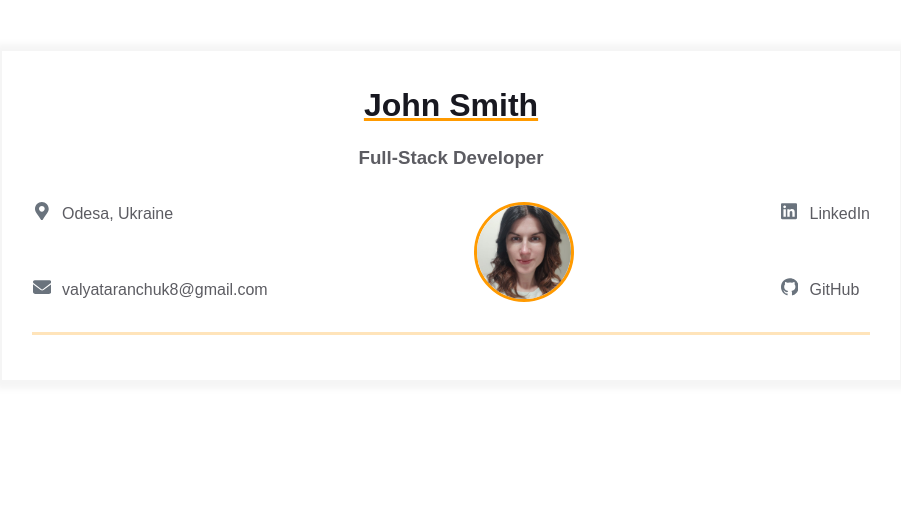
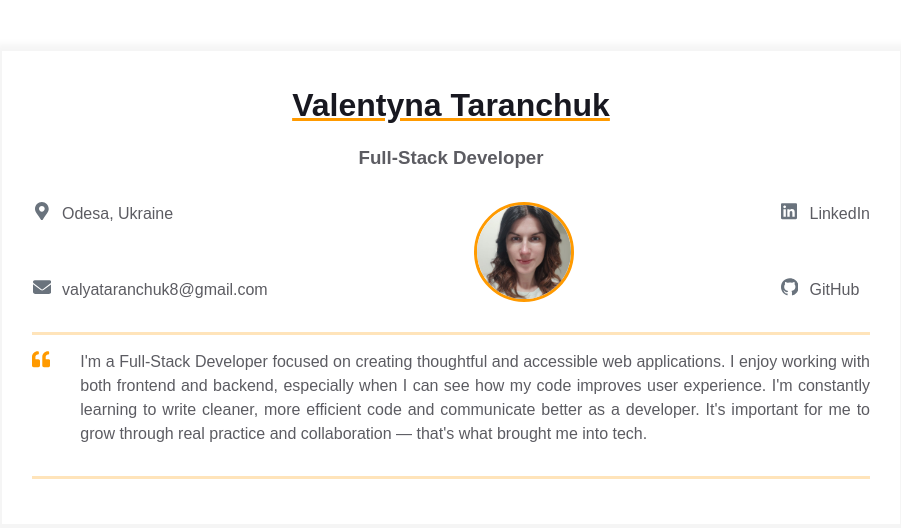
Before and after one commit to valentyna88/homepage, a plain HTML site: page index.html in a window 1280 px wide. Shown: the whole page, without its empty margins (189-1090 px from the left). Drawn offline with Linux system fonts and the light colour scheme.

Commit message:
Add intro section with updated content

```diff
--- a/index.html
+++ b/index.html
@@ -11,7 +11,7 @@
       <div class="resume">
         <div class="container">
           <div class="resume__block">
-            <h1 class="contact-info__header">John Smith</h1>
+            <h1 class="contact-info__header">Valentyna Taranchuk</h1>
             <h3 class="contact-info__sub-header">Full-Stack Developer</h3>
 
             <div class="contact_info_container fh">
@@ -130,6 +130,39 @@
             </div>
           </div>
         </div>
+
+        <div class="container">
+          <div class="resume__block">
+            <div class="intro">
+              <div class="intro__icon-wrapper">
+                <svg
+                  class="intro__icon"
+                  xmlns="http://www.w3.org/2000/svg"
+                  viewBox="0 0 512 512"
+                >
+                  <path
+                    d="M464 256h-80v-64c0-35.3 28.7-64 64-64h8c13.3 0 24-10.7
+            24-24V56c0-13.3-10.7-24-24-24h-8c-88.4 0-160 71.6-160 160v240c0
+            26.5 21.5 48 48 48h128c26.5 0 48-21.5
+            48-48V304c0-26.5-21.5-48-48-48zm-288 0H96v-64c0-35.3 28.7-64
+            64-64h8c13.3 0 24-10.7 24-24V56c0-13.3-10.7-24-24-24h-8C71.6
+            32 0 103.6 0 192v240c0 26.5 21.5 48 48 48h128c26.5 0 48-21.5
+            48-48V304c0-26.5-21.5-48-48-48z"
+                  ></path>
+                </svg>
+              </div>
+              <p class="intro_text">
+                I'm a Full-Stack Developer focused on creating thoughtful and
+                accessible web applications. I enjoy working with both frontend
+                and backend, especially when I can see how my code improves user
+                experience. I'm constantly learning to write cleaner, more
+                efficient code and communicate better as a developer. It's
+                important for me to grow through real practice and collaboration
+                — that's what brought me into tech.
+              </p>
+            </div>
+          </div>
+        </div>
       </div>
     </main>
   </body>
```
